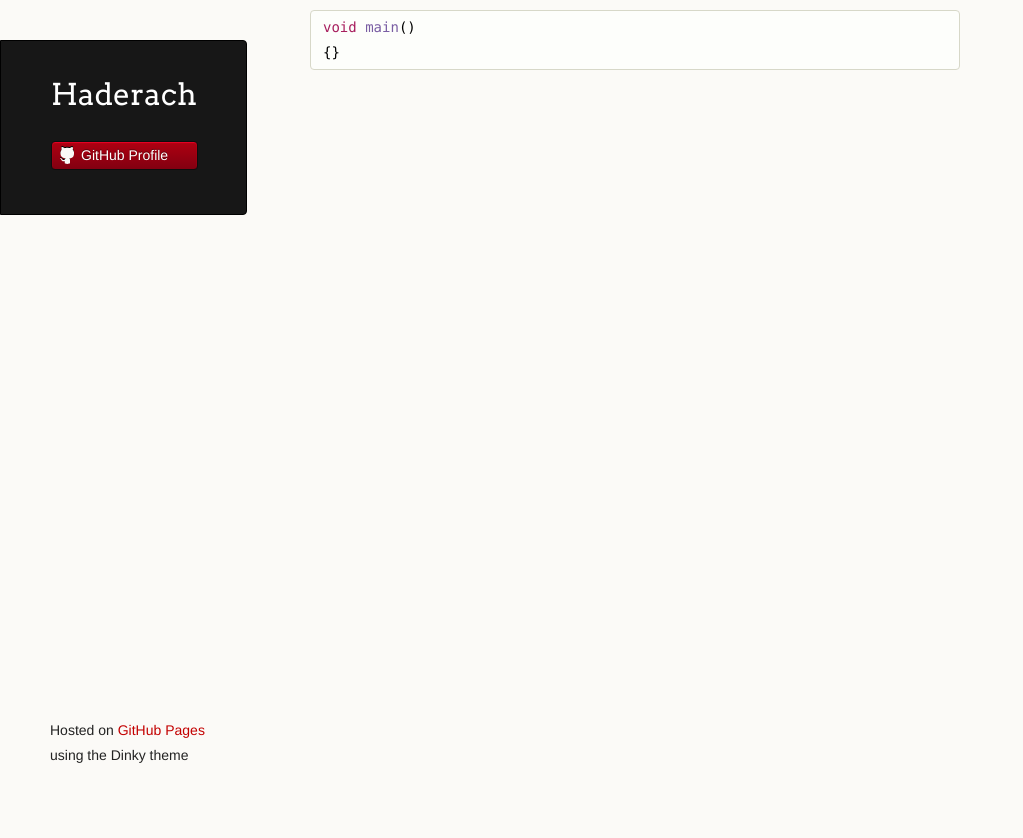
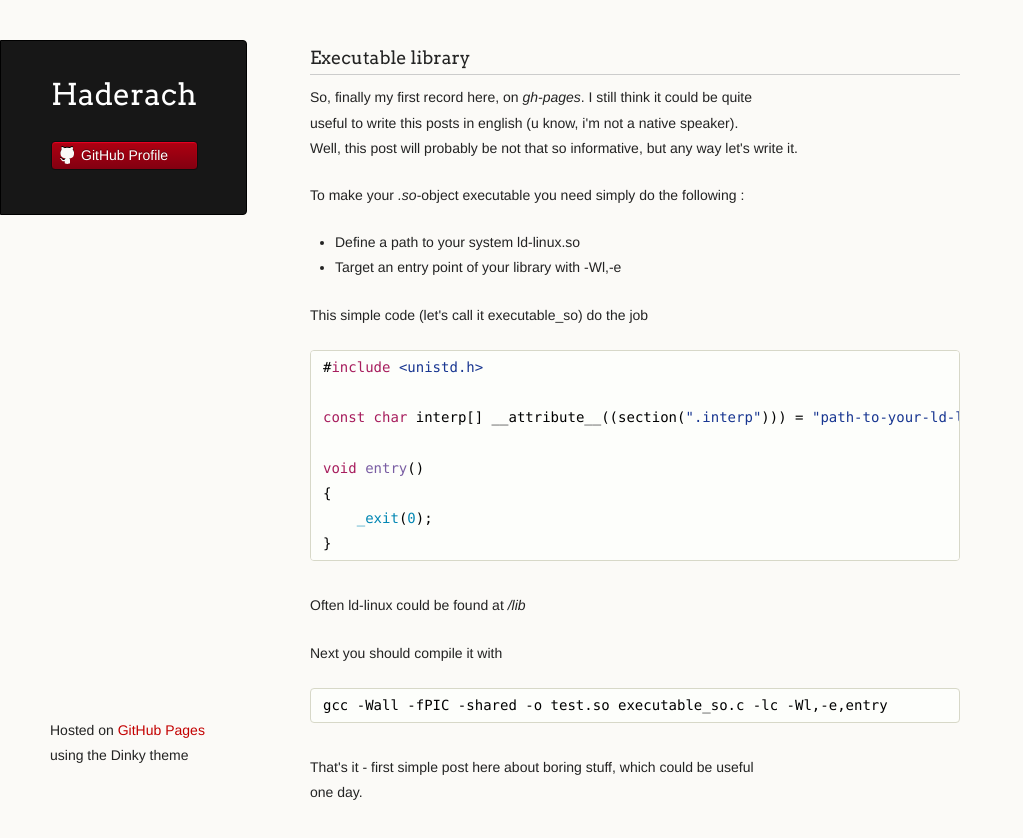
Before and after one commit to Haderach/Haderach.github.io, a plain HTML site: page index.html in a window 1280 px wide. Shown: the whole page, without its empty margins (0-1023 px from the left). Before the commit the page ends 800 px from the top, so only its background shows below. Drawn offline with Linux system fonts and the light colour scheme.

Commit message:
Replace master branch with page content via GitHub

```diff
--- a/index.html
+++ b/index.html
@@ -27,8 +27,39 @@
 
       </header>
       <section>
-        <div class="highlight highlight-source-c"><pre><span class="pl-k">void</span> <span class="pl-en">main</span>()
-{}</pre></div>
+        <h3>
+<a id="executable-library" class="anchor" href="#executable-library" aria-hidden="true"><span class="octicon octicon-link"></span></a>Executable library</h3>
+
+<p>So, finally my first record here, on <em>gh-pages</em>. I still think it could be quite<br>
+useful to write this posts in english (u know, i'm not a native speaker).<br>
+Well, this post will probably be not that so informative, but any way let's write it.</p>
+
+<p>To make your <em>.so</em>-object executable you need simply do the following :</p>
+
+<ul>
+<li>Define a path to your system ld-linux.so</li>
+<li>Target an entry point of your library with -Wl,-e</li>
+</ul>
+
+<p>This simple code (let's call it executable_so) do the job</p>
+
+<div class="highlight highlight-source-c"><pre>#<span class="pl-k">include</span> <span class="pl-s"><span class="pl-pds">&lt;</span>unistd.h<span class="pl-pds">&gt;</span></span>
+
+<span class="pl-k">const</span> <span class="pl-k">char</span> interp[] __attribute__((section(<span class="pl-s"><span class="pl-pds">"</span>.interp<span class="pl-pds">"</span></span>))) = <span class="pl-s"><span class="pl-pds">"</span>path-to-your-ld-linux.so<span class="pl-pds">"</span></span>
+
+<span class="pl-k">void</span> <span class="pl-en">entry</span>()
+{
+    <span class="pl-c1">_exit</span>(<span class="pl-c1">0</span>);
+}</pre></div>
+
+<p>Often ld-linux could be found at <em>/lib</em></p>
+
+<p>Next you should compile it with</p>
+
+<div class="highlight highlight-source-makefile"><pre>gcc -Wall -fPIC -shared -o test.so executable_so.c -lc -Wl,-e,entry</pre></div>
+
+<p>That's it - first simple post here about boring stuff, which could be useful<br>
+one day.</p>
       </section>
       <footer>
         <p><small>Hosted on <a href="https://pages.github.com">GitHub Pages</a> using the Dinky theme</small></p>
```
Also changed, not shown: params.json (+1 -1 lines).
